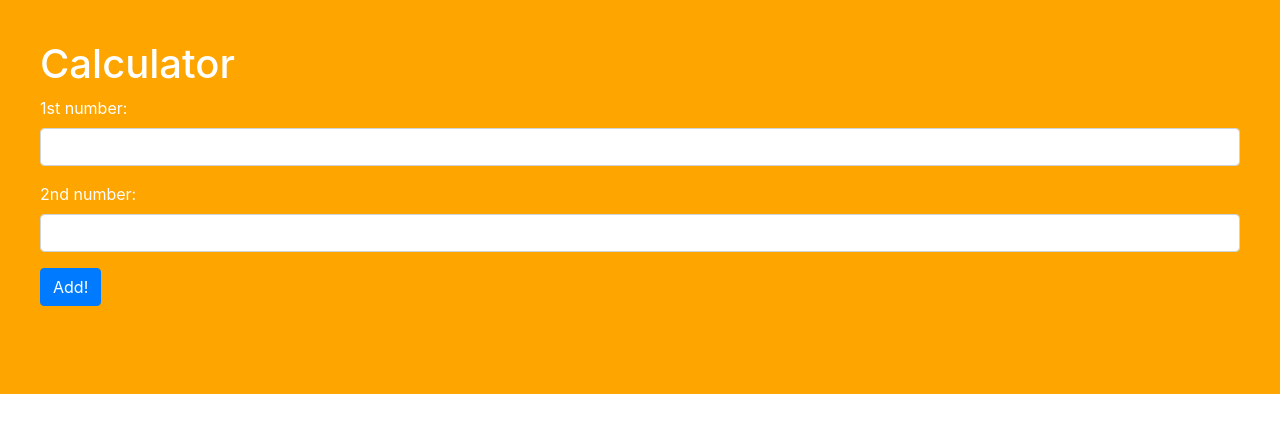
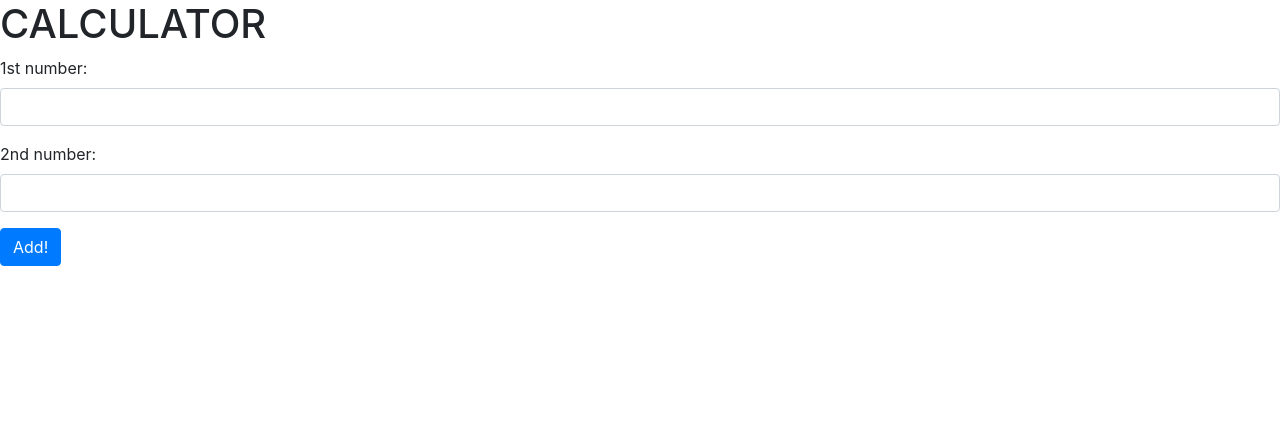
Before and after one commit to msyoki/calculator-, a plain HTML site: page index.html in a window 1280 px wide. Drawn offline with nearby package versions, Linux system fonts and the light colour scheme.

Commit message:
add header update

```diff
--- a/index.html
+++ b/index.html
@@ -10,8 +10,8 @@
     <script src="./js/script.js"></script>
   </head>
   <body>
-    <div class="calculator">
-      <h1>Calculator</h1>
+    <div class="form">
+      <h1>CALCULATOR</h1>
       <form id="add">
         <div class="form-group">
           <label for="add1">1st number:</label>
```
